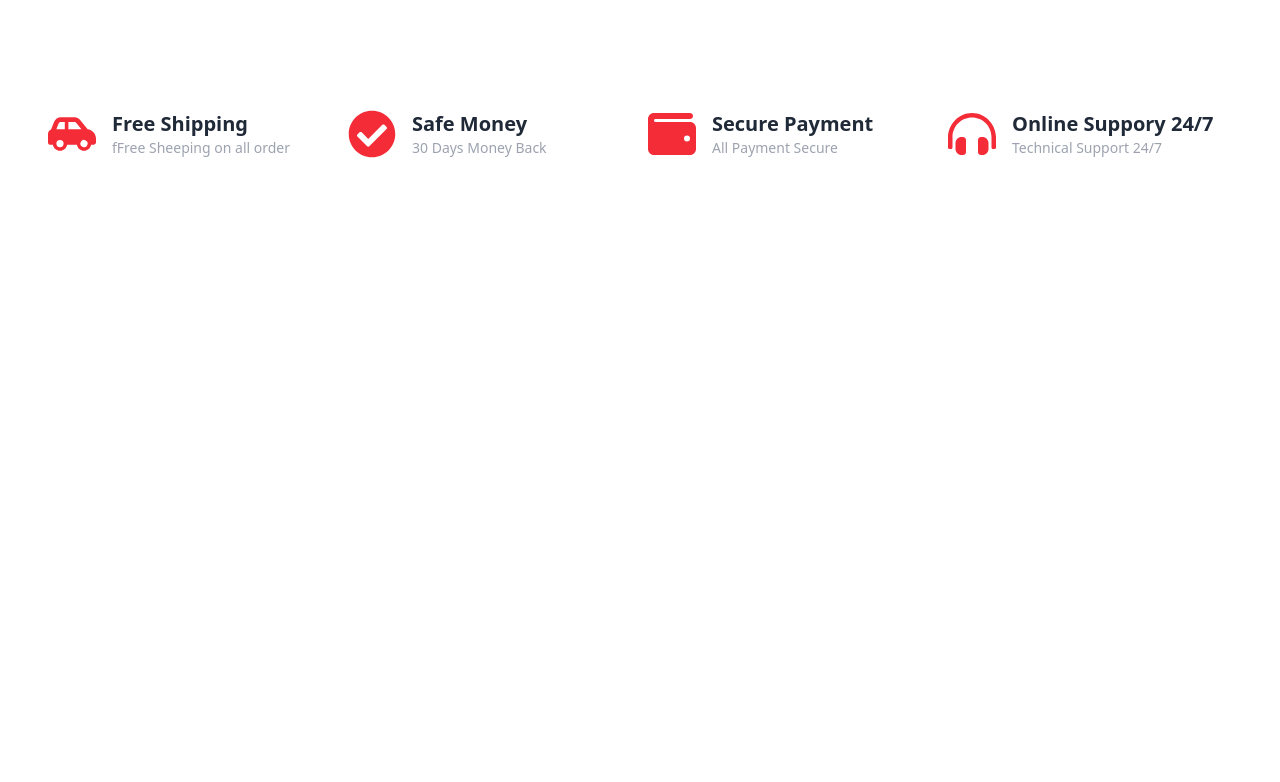
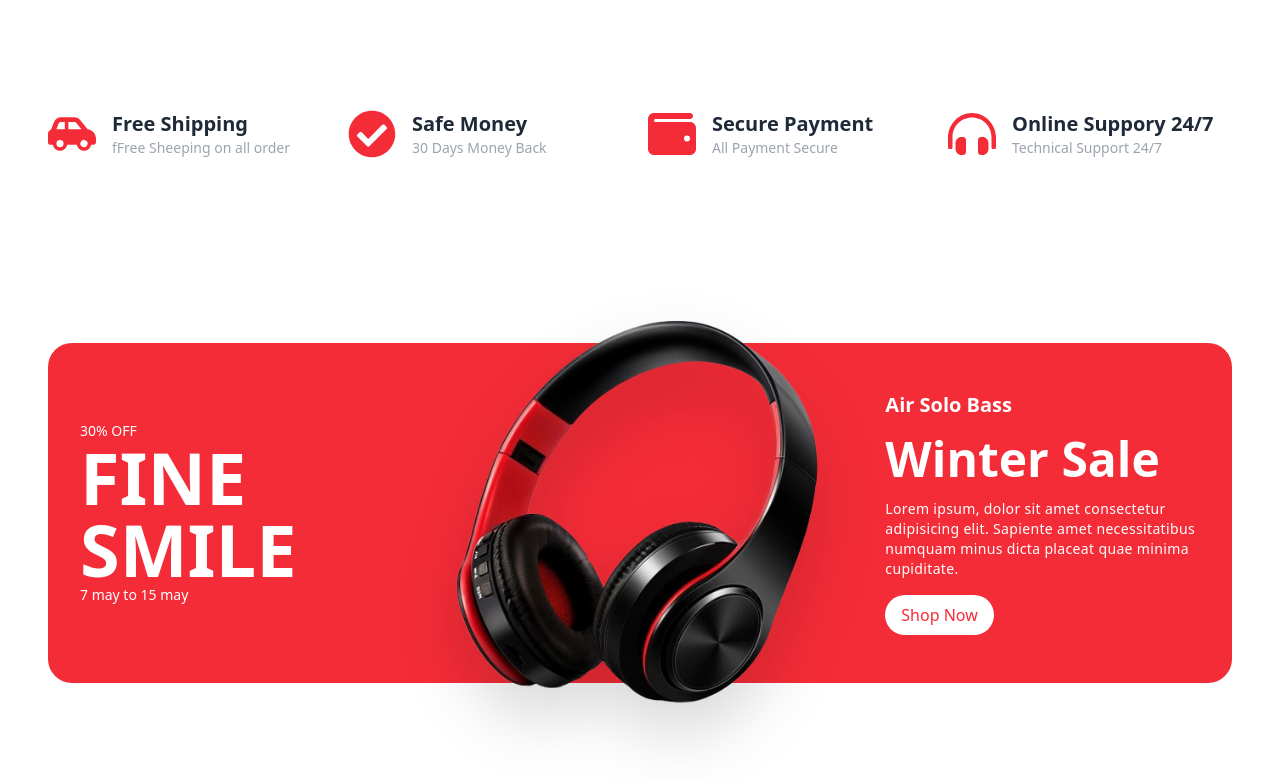
Before and after one commit to MdFuadAmir/E-Shop-Bd, a React (Vite) app: page / in a window 1280 px wide. Shown: the part 1464-2246 px from the top of the page. Before the commit the page ends 1702 px from the top, so only its background shows below. Built offline with nearby package versions, Linux system fonts and the light colour scheme.

Commit message:
added banner section complete

```diff
--- /dev/null
+++ b/src/Components/Banner/Banner.jsx
@@ -0,0 +1,36 @@
+
+
+const Banner = ({data}) => {
+    const {discount,bgColor,date,image,title,title2,title3,title4} = data;
+    return (
+        <div className="min-h-[550px] flex justify-center items-center py-12">
+            <div className="container">
+                <div  style={{backgroundColor: bgColor}}  className="grid grid-cols-1 md:grid-cols-3 gap-6 items-center text-white rounded-3xl">
+                    {/* first col */}
+                    <div className="p-6 sm:p-8">
+                        <p className="text-sm">{discount}</p>
+                        <h1 className="text-4xl lg:text-7xl font-bold uppercase">{title}</h1>
+                        <p className="text-sm">{date}</p>
+                    </div>
+                    {/* second col */}
+                    <div className="h-full flex items-center">
+                        <img src={image} alt="headphone" className="scale-125 w-[250px] md:w-[340px] mx-auto drop-shadow-2xl object-cover"/>
+
+                    </div>
+                    {/* third col */}
+                    <div className="flex flex-col justify-center gap-4 p-6 sm:p-8">
+                        <p className="font-bold text-xl">{title2}</p>
+                        <p className=" text-3xl sm:text-5xl font-bold">{title3}</p>
+                        <p className="text-sm tracking-wide leading-5">{title4}</p>
+                        <div>
+                            <button  style={{color: bgColor}} className="bg-white py-2 px-4 rounded-full">Shop Now</button>
+                        </div>
+                    </div>
+                </div>
+            </div>
+
+        </div>
+    );
+};
+
+export default Banner;
--- a/src/Components/Home/Home.jsx
+++ b/src/Components/Home/Home.jsx
@@ -1,9 +1,21 @@
+import Banner from "../Banner/Banner";
 import Category from "../Category/Category";
 import Category2 from "../Category/Category2";
 import Header from "../Header/Header";
 import Hero from "../Hero/Hero";
 import Services from "../Services/Services";
+import headphone from "../../assets/hero/headphone.png"
 
+const bannerData ={
+    discount: "30% OFF",
+    title: "Fine Smile",
+    date: "7 may to 15 may",
+    image: headphone,
+    title2: "Air Solo Bass",
+    title3: "Winter Sale",
+    title4: "Lorem ipsum, dolor sit amet consectetur adipisicing elit. Sapiente amet necessitatibus numquam minus dicta placeat quae minima cupiditate.",
+    bgColor: "#f42c37",
+}
 
 const Home = () => {
     return (
@@ -13,7 +25,7 @@ const Home = () => {
             <Category />
             <Category2 />
             <Services/>
-
+            <Banner data={bannerData}/>
         </div>
     );
 };
```
